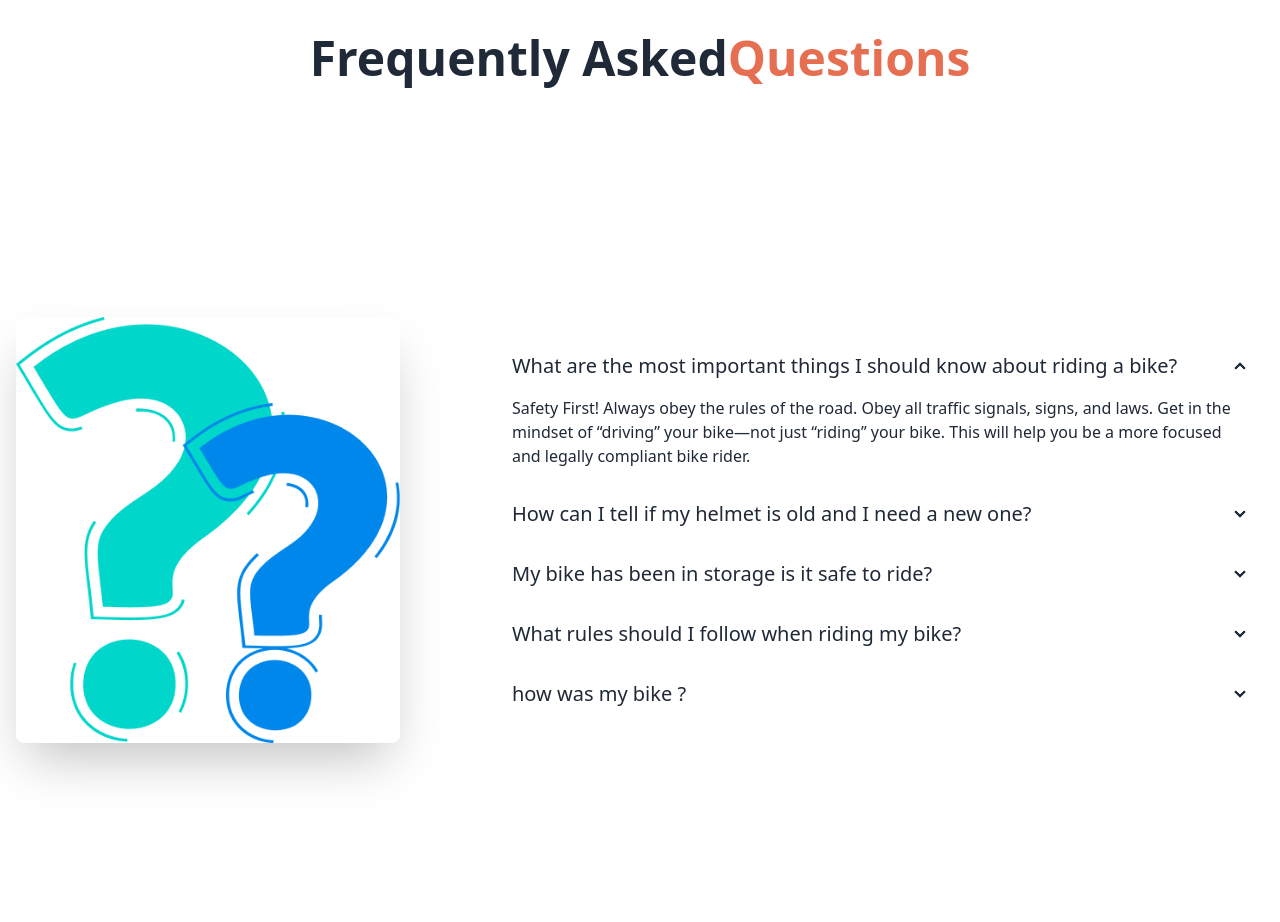
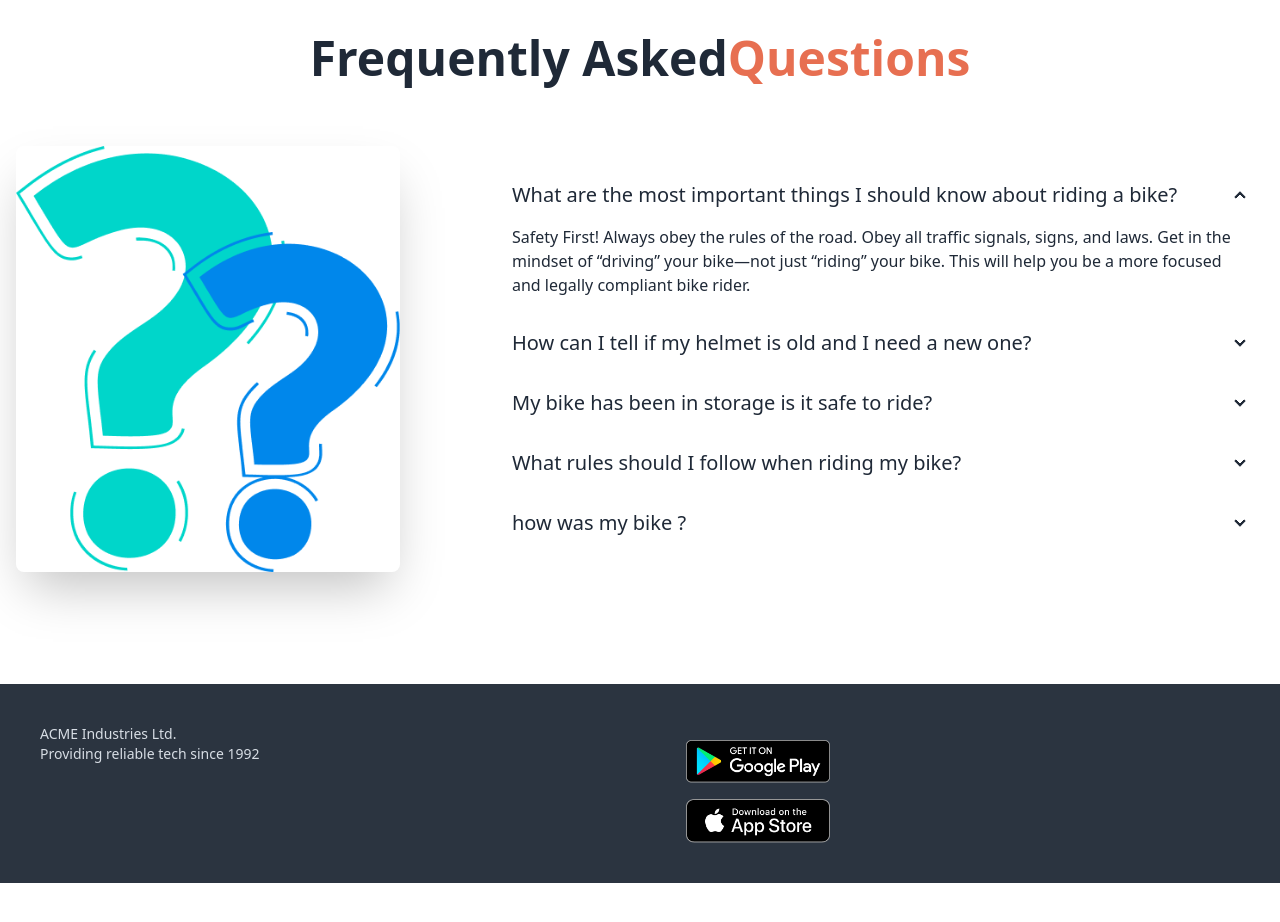
Before and after one commit to bijoy-ahmed/biker-zone-with-daisyui, a plain HTML site: page index.html in a window 1280 px wide. Shown: the part 1980-2902 px from the top of the page. After the commit the page ends 2863 px from the top, so only its background shows below. Drawn offline with nearby package versions, Linux system fonts and the light colour scheme.

Commit message:
create footer section

```diff
--- a/index.html
+++ b/index.html
@@ -308,7 +308,7 @@ est sit aliqua dolor do amet sint. Velit officia consequat duis enim velit molli
 <section class="my-24">
   <h3 class="text-5xl mb-12 font-semibold text-center">Frequently Asked<span class="text-bike-primary">Questions</span></h3>
 <!-- question 1 -->
-  <div class="hero min-h-screen ">
+  <div class="hero">
     <div class="hero-content   lg:gap-24 flex-col lg:flex-row">
       <img src="images/others/faq.png" class="w-3/2 lg:max-w-sm rounded-lg shadow-2xl" />
       <div>
@@ -370,6 +370,19 @@ est sit aliqua dolor do amet sint. Velit officia consequat duis enim velit molli
     </main>
 
     <footer>
+      <footer class="footer p-10 bg-neutral text-neutral-content">
+        <aside>
+          <p>ACME Industries Ltd.<br/>Providing reliable tech since 1992</p>
+        </aside>
+        <nav>
+          <header class="footer-title"></header>
+          <div class="grid grid-cols-1 gap-4">
+            <a><img class="w-36" src="images/others/android.png" alt=""></a>
+            <a><img class="w-36" src="images/others/ios.png" alt=""></a>
+
+          </div>
+        </nav>
+      </footer>
     </footer>
   </body>
 </html>
```
